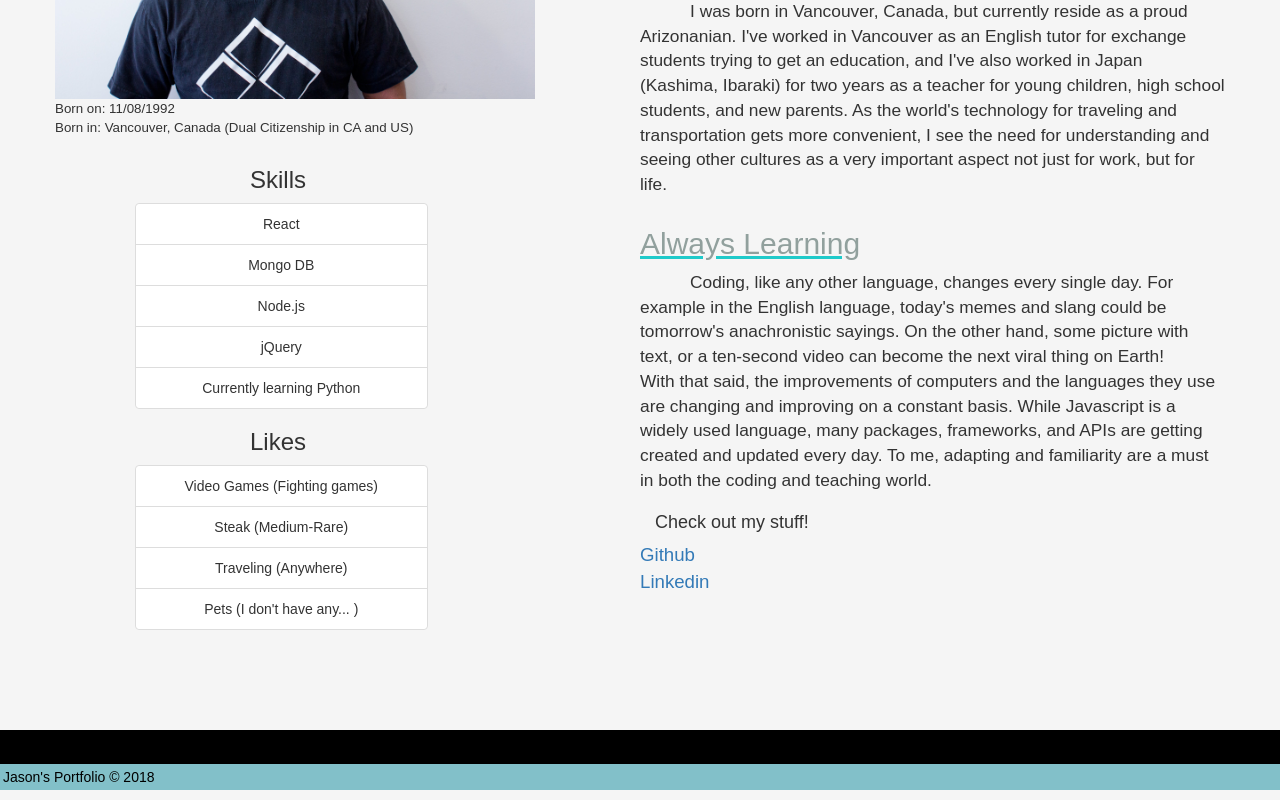
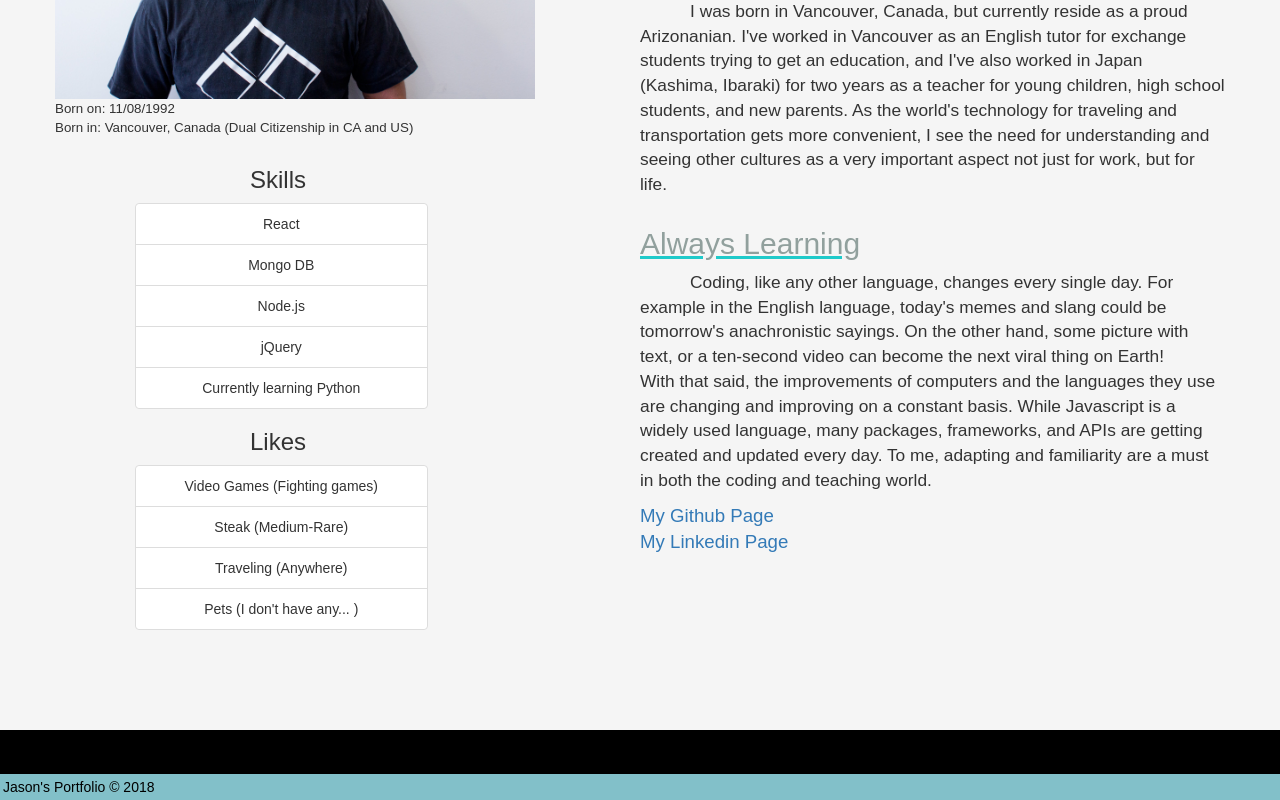
Before and after one commit to jasonfelipe/Portfolio-3.0, a React (Create React App) app in the folder client/: page / in a window 1280 px wide. Shown: the part 591-1391 px from the top of the page. Built offline with nearby package versions, Linux system fonts and the light colour scheme; a web font is replaced by a local one.

Commit message:
fixed css and footer

```diff
--- a/client/src/App.js
+++ b/client/src/App.js
@@ -1,6 +1,7 @@
 import React from 'react';
 import { BrowserRouter as Router, Route, Switch } from "react-router-dom";
 import Wrapper from "./components/Wrapper";
+
 import Navbar from "./components/Navbar";
 import Footer from "./components/Footer";
 
--- a/client/src/components/Footer/Footer.css
+++ b/client/src/components/Footer/Footer.css
@@ -1,5 +1,5 @@
 .footer {
-  min-height: 60px;
+  min-height: 70px;
   background-color: black;
   opacity: 1;
   position: relative;
--- a/client/src/components/Navbar/Navbar.css
+++ b/client/src/components/Navbar/Navbar.css
@@ -45,9 +45,9 @@ nav.navbar.navbar-default {
   color: teal;
 }
 
-.dropdown-link:active {
+.dropdown-menu>.active>a {
   background-color: black !important;
-  color: teal;
+  color: rgb(130, 192, 201);
 }
 
 .dropdown {
--- a/client/src/components/Wrapper/Wrapper.css
+++ b/client/src/components/Wrapper/Wrapper.css
@@ -1,4 +1,4 @@
 .wrapper {
-  min-height: 100%;
+  min-height: calc(100vh - 70px);
   padding-bottom: 100px;
 }
--- a/client/src/pages/Home.js
+++ b/client/src/pages/Home.js
@@ -198,12 +198,11 @@ class Home extends Component {
                                </p>
                             </Row>
 
-                            <h4>Check out my stuff!</h4>
                             <Row>
-                                <a href='https://github.com/jasonfelipe/' rel='noopener noreferrer' target='_blank'>Github</a>
+                                <a href='https://github.com/jasonfelipe/' rel='noopener noreferrer' target='_blank'>My Github Page</a>
                             </Row>
                             <Row>
-                                <a href='https://www.linkedin.com/in/jason-felipe-089558107/' rel='noopener noreferrer' target='_blank'>Linkedin</a>
+                                <a href='https://www.linkedin.com/in/jason-felipe-089558107/' rel='noopener noreferrer' target='_blank'>My Linkedin Page</a>
                             </Row>
                         </Col>
                         {/* End Right Side Column */}
```
